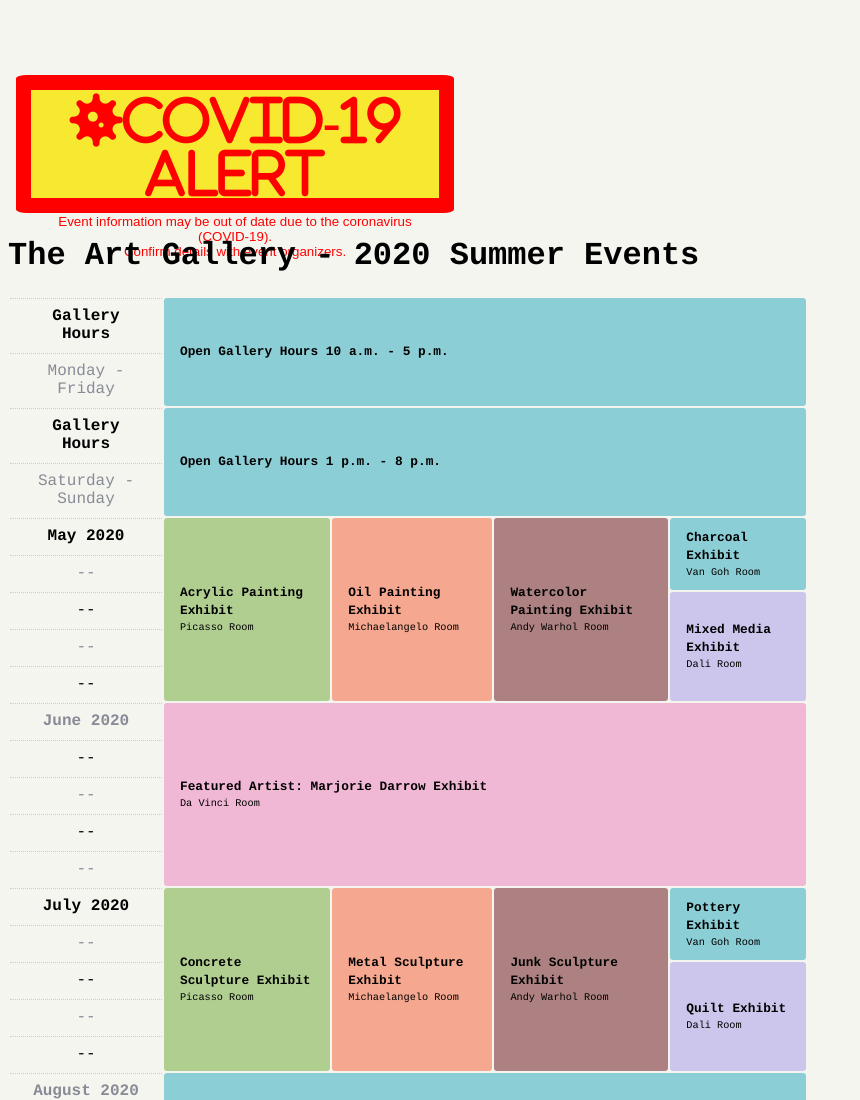
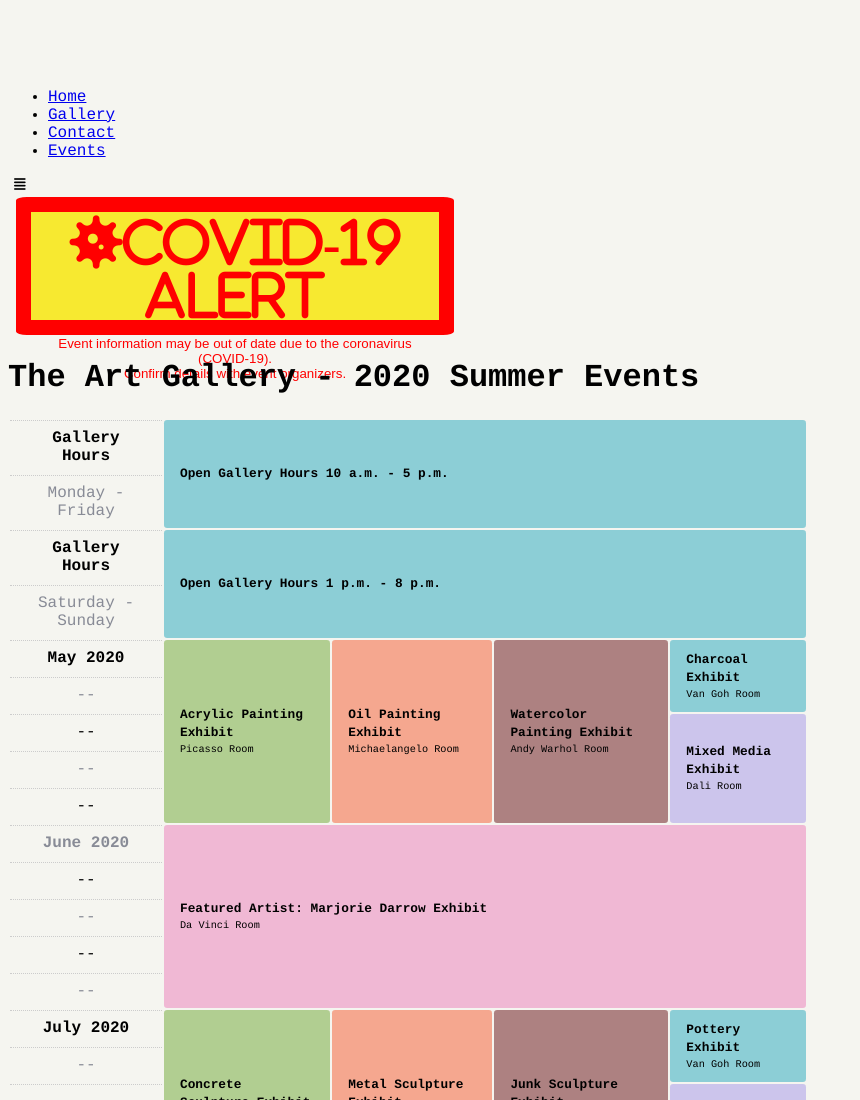
Before and after one commit to sammyolson3/solson163-student.cvtc.edu, a plain HTML site: page artGallery/event.html in a window 1280 px wide. Shown: the top 1100 px of the page, without its empty margins (0-860 px from the left). Drawn offline with Linux system fonts and the light colour scheme.

Commit message:
added nav to all pages

```diff
--- a/artGallery/event.html
+++ b/artGallery/event.html
@@ -6,10 +6,32 @@
   <meta name="viewport" content="width=device-width, initial-scale=1.0">
   <link rel="stylesheet" href="css/eventStyles.css">
   <script src="https://kit.fontawesome.com/47a6456055.js" crossorigin="anonymous"></script>
+  <script src="js/main.js"></script>
   <title>Art Gallery - Events</title>
 </head>
 
 <body>
+            <!-- Nav -->
+
+    <div id="navContent">
+        <ul class="navList">
+            <li><a href="index.html">Home</a></li>
+            <li><a href="gallery.html">Gallery</a></li>
+            <li><a href="contact.html">Contact</a></li>
+            <li><a href="event.html">Events</a></li>
+        </ul>
+
+        <button id="navBtn">
+            <span><i class="fas fa-align-justify"></i></span>
+        </button>
+
+    </div>
+
+
+
+
+
+
    <!-- Nav -->
 
   <button onclick="window.location.href='https://www.google.com/search?sxsrf=ALeKk00AtWmPVdMnA328_2iu1tmKf8FvqQ:1588082253346&q=Coronavirus&biw=1054&bih=727'">
```
Also changed, not shown: artGallery/contact.html (+19 -0 lines), artGallery/gallery.html (+20 -0 lines), artGallery/grid.html (+19 -0 lines).
